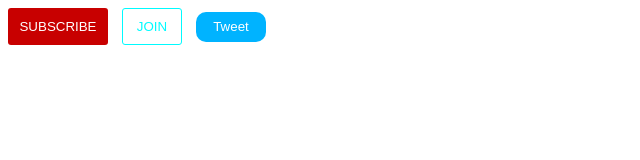
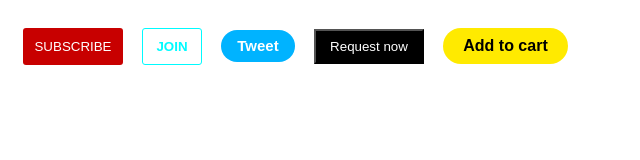
Before and after one commit to HumbleFool830/playing-with-HTML-CSS-JS, a plain HTML site: page index.html in a window 1280 px wide. Shown: the whole page, without its empty margins (0-640 px from the left). Drawn offline with Linux system fonts and the light colour scheme.

Commit message:
Adding Some buttons

```diff
--- a/index.html
+++ b/index.html
@@ -6,16 +6,29 @@
   <meta name="viewport" content="width=device-width">
   <title>replit</title>
   <link href="style.css" rel="stylesheet" type="text/css" />
-<script src="https://replit.com/public/js/repl-auth-v2.js"></script>
+  <script src="https://replit.com/public/js/repl-auth-v2.js"></script>
 </head>
 
 <body>
   <button class="subscribe">SUBSCRIBE</button>
   <button class="join">JOIN</button>
   <button class="tweet">Tweet</button>
+  <button class="uber">Request now</button>
+  <button class="cart">Add to cart</button>
+  <!-- <div>Get groceries</div>
+  <div>Visiting a cinema hall</div>
+  <div>In evening want to visit playground</div>-->
   <script src="script.js"></script>
+  <!--<script>
+    let Todo1 = "Get groceries";
+    let Todo2 = "Visiting a cinema hall";
+    let Todo3 = "In evening want to visit playground";
+
+    let element = document.createElement("div");
+    -->
 
 
+  </script>
   <script src="https://replit.com/public/js/replit-badge.js" theme="blue" defer></script>
 </body>
 
--- a/script.js
+++ b/script.js
@@ -0,0 +1,3 @@
+let Todo1 = "Get groceries";
+let Todo2 = "Plan what you to todo";
+let Todo3 = "In evening want to visit playground";
--- a/style.css
+++ b/style.css
@@ -6,7 +6,10 @@
   width: 100px;
   border-radius: 3px;
   cursor: pointer;
-  margin-right:10px;
+  margin-right:15px;
+  margin-top:20px ;
+  margin-bottom: 15px;
+  margin-left:15px;
 
 }
 .join{
@@ -19,7 +22,8 @@
   width: 60px;
   border-radius: 3px;
   cursor: pointer;
-  margin-right:10px;
+  font-weight:bold;
+  margin-right:15px;
 
 }
 .tweet{
@@ -27,9 +31,32 @@
   border-style:solid;
   color:#ffffff;
   border:none;
-  height: 30px;
-  width: 70px;
-  border-radius: 10px;
-  cursor: pointe
+  height: 32px;
+  width: 74px;
+  border-radius: 18px;
+  font-weight: bold;
+  font-size:15px;
+  cursor: pointer;
+  margin-right:15px;
 
 }
+.uber{
+  background-color: black;
+  color:white;
+  height:35px;
+  width:110px;
+
+}
+.cart{
+  background-color:#ffea00;
+  color:black;
+  border:none;
+  height:36px;
+  width:125px;
+  border-radius: 25px;
+  font-weight:bold;
+  font-size: 16px;
+  margin-left:15px;
+  cursor:pointer;
+
+}
```
